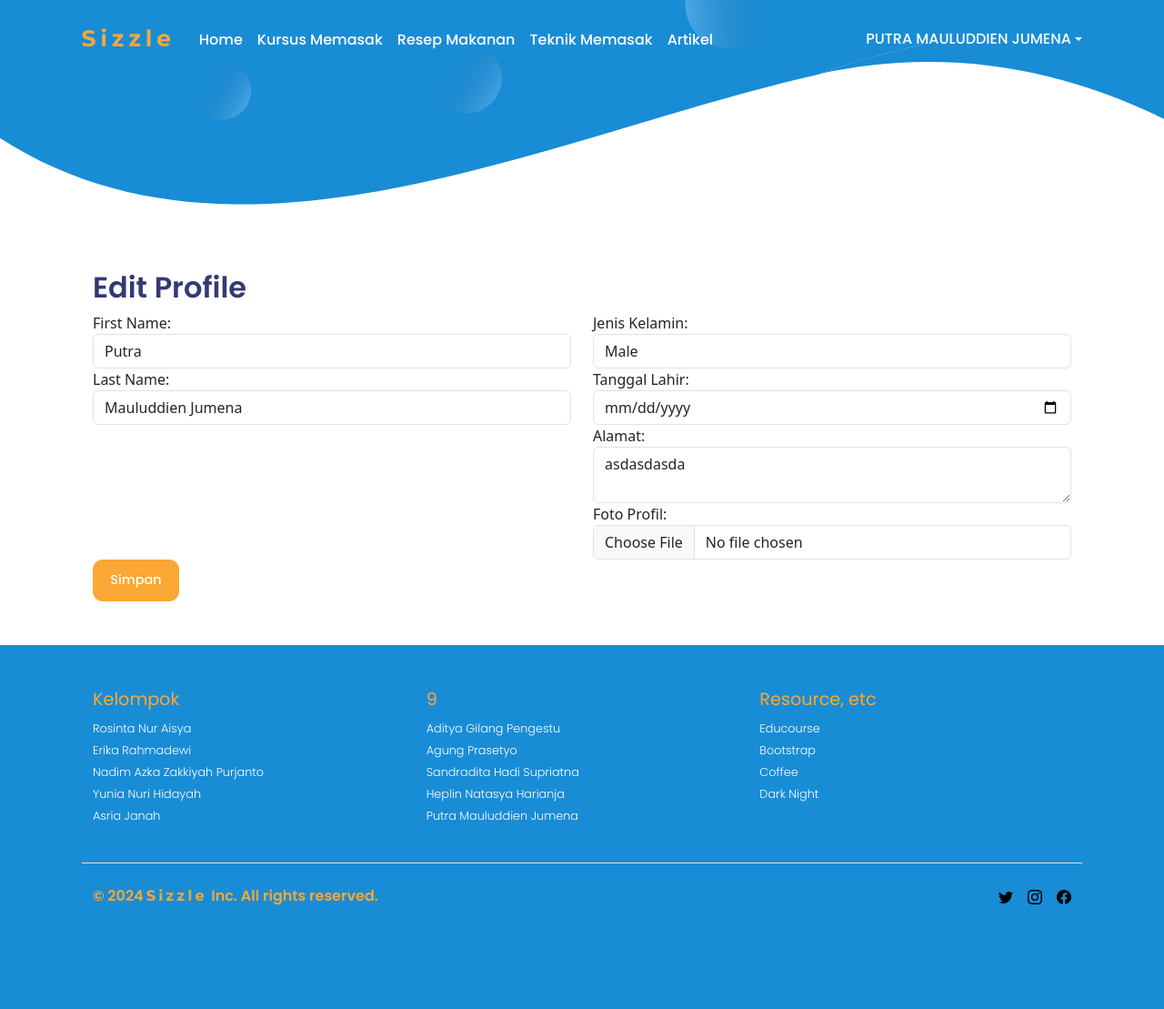
After one commit to putramlddien/sizzle, a Django app: page /profile/ in a window 1280 px wide. The commit adds this page. Shown: the whole page at 91% size. Run offline with Django 5.2, Linux system fonts and the light colour scheme; a user stored in the database is signed in; data comes from the database, SQL or seed files in the repository; both versions use the stored data as it was after the commit; some libraries are stand-ins or nearby versions.

Commit message:
Added detail_artikel page, profile page & Update pip version More Updated.

```diff
--- a/sizzle/app/apps.py
+++ b/sizzle/app/apps.py
@@ -4,3 +4,6 @@ from django.apps import AppConfig
 class AppConfig(AppConfig):
     default_auto_field = 'django.db.models.BigAutoField'
     name = 'app'
+
+    def ready(self):
+        import app.signals
--- a/sizzle/app/forms.py
+++ b/sizzle/app/forms.py
@@ -1,5 +1,6 @@
 from django import forms
-from .models import Submission, Pilihan
+from django.contrib.auth.models import User
+from .models import Submission, UserProfile
 
 class SubmissionForm(forms.ModelForm):
     class Meta:
@@ -22,3 +23,17 @@ class KuisForm(forms.Form):
                 widget=forms.RadioSelect,
                 required=True
             )
+
+class UserForm(forms.ModelForm):
+    class Meta:
+        model = User
+        fields = ['first_name', 'last_name', 'username']
+
+    def __init__(self, *args, **kwargs):
+        super(UserForm, self).__init__(*args, **kwargs)
+        self.fields['username'].widget.attrs['disabled'] = 'disabled'
+
+class UserProfileForm(forms.ModelForm):
+    class Meta:
+        model = UserProfile
+        fields = ['jenis_kelamin', 'tanggal_lahir', 'alamat', 'foto_profile']
--- a/sizzle/app/models.py
+++ b/sizzle/app/models.py
@@ -38,6 +38,16 @@ class UserKursus(models.Model):
     def __str__(self):
         return f"{self.user.username} - {self.kursus.nama_kursus}"
 
+
+class UserProfile(models.Model):
+    user = models.OneToOneField(User, on_delete=models.CASCADE)
+    jenis_kelamin = models.CharField(null=True, blank=True, max_length=10, choices=[('M', 'Male'), ('F', 'Female')])
+    tanggal_lahir = models.DateField(null=True, blank=True)
+    alamat = models.TextField(null=True, blank=True)
+    foto_profile = models.ImageField(upload_to='user_profile', null=True, blank=True)
+
+    def __str__(self):
+        return self.user.username
 
 
 class Pertemuan(models.Model):
--- a/sizzle/app/urls.py
+++ b/sizzle/app/urls.py
@@ -26,9 +26,11 @@ urlpatterns = [
     path('base_user/', views.base_user, name='base_user'),
     path('teknik-memasak/<str:kategori>/', views.teknik_memasak, name='teknik_memasak'),
     path('artikel/', views.artikel, name='artikel'),
+    path('artikel/<int:id>/', views.detail_artikel, name='detail_artikel'),
     path('kelas_saya/', views.kelas_saya, name='kelas_saya'),
     path('nilai_kuis/', views.nilai_kuis, name='nilai_kuis'),
     path('nilai_tugas/', views.nilai_tugas, name='nilai_tugas'),
+    path('profile/', views.profile, name='profile'),
     path('admin/', admin.site.urls),
 ]
 
--- a/sizzle/app/views.py
+++ b/sizzle/app/views.py
@@ -1,11 +1,13 @@
 from django.shortcuts import render, redirect, get_object_or_404
-from django.http import HttpResponse, HttpResponseForbidden
+from django.http import HttpResponse, HttpResponseForbidden, JsonResponse
+from django.core.paginator import Paginator, EmptyPage, PageNotAnInteger
 from .models import Kursus, Resep, Teknik, Artikel, KategoriResep, KategoriKursus, UserKursus, Pertemuan, KontenKursus, UserKonten, Tugas, Kuis, Submission, Kuis, Pertanyaan, Pilihan, HasilKuis
 from django.contrib.auth.decorators import login_required
 from django.contrib.auth import authenticate, login as auth_login, logout as auth_logout
 from django.contrib.auth.models import User
-from .forms import SubmissionForm, KuisForm
+from .forms import SubmissionForm, KuisForm, UserForm, UserProfileForm
 from django.utils import timezone
+
 
 def index(request):
     kursus_diskon_list = Kursus.objects.filter(harga_kursus__lte=50000)
@@ -51,6 +53,25 @@ def detail_kursus(request, id_kursus):
         'kursus': kursus,
     }
     return render(request, 'detail_kursus.html', context)
+
+@login_required
+def profile(request):
+    if request.method == 'POST':
+        user_form = UserForm(request.POST, instance=request.user)
+        profile_form = UserProfileForm(request.POST, request.FILES, instance=request.user.userprofile)
+        if user_form.is_valid() and profile_form.is_valid():
+            user_form.save()
+            profile_form.save()
+            return redirect('profile')
+    else:
+        user_form = UserForm(instance=request.user)
+        profile_form = UserProfileForm(instance=request.user.userprofile)
+
+    context = {
+        'user_form': user_form,
+        'profile_form': profile_form
+    }
+    return render(request, 'profile.html', context)
 
 @login_required
 def daftar_kursus(request, id_kursus):
@@ -196,6 +217,7 @@ def resep(request):
     return render(request, 'resep.html', context)
 
 
+
 def detail_resep(request, id_resep):
     resep = get_object_or_404(Resep, id_resep=id_resep)
     bahan_list = resep.bahan.split('\n')
@@ -295,3 +317,11 @@ def artikel(request):
     edukasi = Artikel.objects.filter(kategori_artikel='edukasi')
     artikel = Artikel.objects.filter(kategori_artikel='artikel')
     return render(request, 'artikel.html', {'food_art': art, 'edukasi': edukasi, 'artikel': artikel})
+
+def detail_artikel(request, id):
+    artikel = get_object_or_404(Artikel, id_artikel=id)
+    recent_artikels = Artikel.objects.order_by('-tanggal_upload')[:6]
+    return render(request, 'detail_artikel.html', {
+        'artikel': artikel,
+        'recent_artikels': recent_artikels
+    })
--- a/sizzle/templates/base.html
+++ b/sizzle/templates/base.html
@@ -55,7 +55,7 @@
                         {{ request.user.first_name|upper }} {{ request.user.last_name|upper }}
                     </a>
                     <ul class="dropdown-menu text-start">
-                        <li><a class="dropdown-item" href="#"><i class="bi bi-person-circle"> </i> Profil</a></li>
+                        <li><a class="dropdown-item" href="{% url 'profile' %}"><i class="bi bi-person-circle"> </i> Profil</a></li>
                         <li><hr class="dropdown-divider"></li>
                         <li><a class="dropdown-item" href="{% url 'kelas_saya' %}"><i class="bi bi-journals"></i> Kelas Saya</a></li>
                         <li><hr class="dropdown-divider"></li>
--- a/sizzle/templates/base_user.html
+++ b/sizzle/templates/base_user.html
@@ -53,7 +53,7 @@
                         {{ request.user.first_name|upper }} {{ request.user.last_name|upper }}
                     </a>
                     <ul class="dropdown-menu text-start">
-                        <li><a class="dropdown-item" href="#"><i class="bi bi-person-circle"> </i> Profil</a></li>
+                        <li><a class="dropdown-item" href="{% url 'profile' %}"><i class="bi bi-person-circle"> </i> Profil</a></li>
                         <li><hr class="dropdown-divider"></li>
                         <li><a class="dropdown-item" href="{% url 'kelas_saya' %}"><i class="bi bi-journals"></i> Kelas Saya</a></li>
                         <li><hr class="dropdown-divider"></li>
--- /dev/null
+++ b/sizzle/templates/profile.html
@@ -0,0 +1,55 @@
+<!DOCTYPE html>
+{% extends 'base.html' %}
+{% load static %}
+
+{% block body_block %}
+<div class="container mt-5 mb-5">
+    <h2>Edit Profile</h2>
+    <form method="post" enctype="multipart/form-data">
+        {% csrf_token %}
+
+        <div class="row">
+            <div class="col-6">
+                <div class="form-group">
+                    <label for="first_name">First Name:</label>
+                    <input type="text" class="form-control" id="first_name" name="first_name" value="{{ user_form.first_name.value }}">
+                </div>
+                <div class="form-group">
+                    <label for="last_name">Last Name:</label>
+                    <input type="text" class="form-control" id="last_name" name="last_name" value="{{ user_form.last_name.value }}">
+                </div>
+            </div>
+            <div class="col-6">
+                <div class="form-group">
+            <label for="jenis_kelamin">Jenis Kelamin:</label>
+            <select class="form-control" id="jenis_kelamin" name="jenis_kelamin">
+                <option value="M" {% if profile_form.jenis_kelamin.value == "M" %}selected{% endif %}>Male</option>
+                <option value="F" {% if profile_form.jenis_kelamin.value == "F" %}selected{% endif %}>Female</option>
+            </select>
+        </div>
+        <div class="form-group">
+            <label for="tanggal_lahir">Tanggal Lahir:</label>
+            <input type="date" class="form-control" id="tanggal_lahir" name="tanggal_lahir" value="{{ profile_form.tanggal_lahir.value }}">
+        </div>
+        <div class="form-group">
+            <label for="alamat">Alamat:</label>
+            <textarea class="form-control" id="alamat" name="alamat">{{ profile_form.alamat.value }}</textarea>
+        </div>
+        <div class="form-group">
+            <label for="foto_profile">Foto Profil:</label>
+            <input type="file" class="form-control" id="foto_profile" name="foto_profile">
+        </div>
+
+            </div>
+        </div>
+
+
+
+
+
+        <button type="submit" class="btn btn-primary">Simpan</button>
+    </form>
+</div>
+{% endblock %}
+
+</html>
```
Also changed, not shown: sizzle/app/admin.py (+7 -2 lines), sizzle/app/signals.py (added, +13 -0 lines), sizzle/templates/artikel.html (+12 -7 lines), sizzle/templates/detail_artikel.html (added, +59 -0 lines), sizzle/app/migrations/0056_userprofile.py (added), sizzle/app/migrations/0057_alter_userprofile_foto_profile.py (added), sizzle/db.sqlite3, 4 other files.
